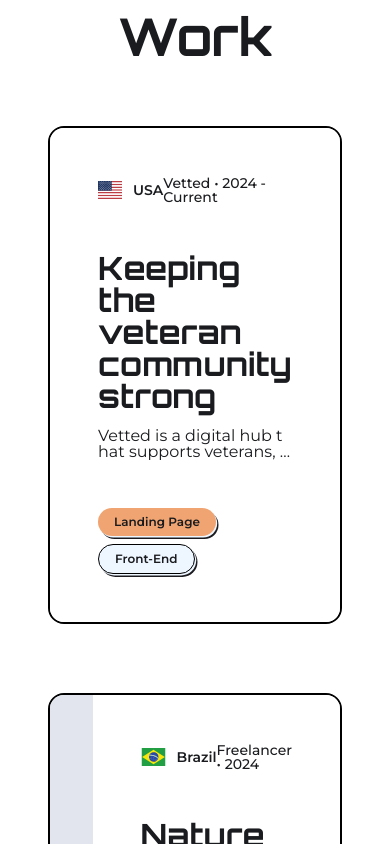
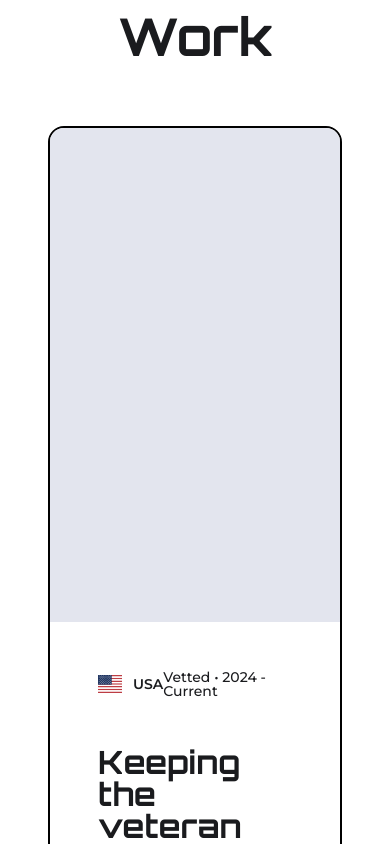
Before and after one commit to Augusto-DF/portfolio, a React (Create React App) app: page / in a window 390 px wide. Shown: the part 1080-1924 px from the top of the page. Built offline with nearby package versions, Linux system fonts and the light colour scheme.

Commit message:
style: Add work card component mobile version

```diff
--- a/src/components/work-card/styles.module.scss
+++ b/src/components/work-card/styles.module.scss
@@ -1,6 +1,7 @@
 @import '@styles/colors.scss';
 @import '@styles/typography.scss';
 @import '@styles/line-clamp.scss';
+@import '@styles/media-queries.scss';
 
 .card {
      border: 0.2rem solid $stroke-black;
@@ -76,3 +77,20 @@
         gap: 0.8rem;
     }
 }
+
+@include sm-viewport {
+    .card {
+        grid-template-columns: 1fr;
+        grid-template-rows: 1fr 1fr;
+    }
+
+    .inverse {
+        .imageWrapper {
+            grid-area: 1 / 1;
+        }
+
+        .contentWrapper {
+            grid-area: 2 / 1;
+        }
+    }
+}
```
